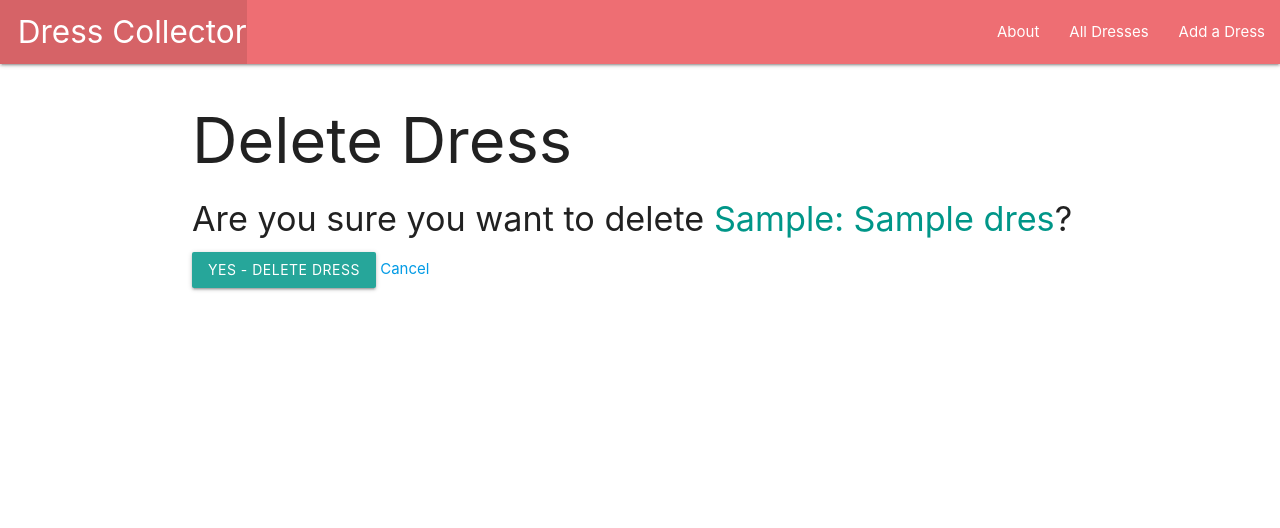
After one commit to mmarentette/dresscollector, a Django app: page /dresses/1/delete/ in a window 1280 px wide. The commit adds this page. Shown: the top 528 px of the page. Run offline with Django 5.2, Linux system fonts and the light colour scheme; tables that the repository leaves empty hold one stand-in row (values such as "Sample post").

Commit message:
Code update and delete functionality for dress

```diff
--- a/main_app/templates/dresses/detail.html
+++ b/main_app/templates/dresses/detail.html
@@ -9,6 +9,10 @@
         <p>Collection: {{ dress.collection }}</p>
         <p>Style: {{ dress.style }}</p>
     </div>
+    <div class="card-action">
+        <a href="{% url 'dresses_update' dress.id %}">Edit</a>
+        <a href="{% url 'dresses_delete' dress.id %}">Delete</a>
+    </div>
 </div>
 
 {% endblock content %}
--- /dev/null
+++ b/main_app/templates/main_app/dress_confirm_delete.html
@@ -0,0 +1,14 @@
+{% extends 'base.html' %}
+
+{% block content %}
+
+<h1>Delete Dress</h1>
+<h4>Are you sure you want to delete <span class="teal-text">{{ dress.designer }}: {{ dress.name }}</span>?</h4>
+
+<form action="" method="POST">
+    {% csrf_token %}
+    <button type="submit" class="btn">Yes - Delete Dress</button>
+    <a href="{% url 'detail' dress.id %}">Cancel</a>
+</form>
+
+{% endblock content %}
--- a/main_app/urls.py
+++ b/main_app/urls.py
@@ -8,4 +8,7 @@ urlpatterns = [
     path('dresses/<int:dress_id>/', views.dresses_detail, name='detail'),
     # Notice that we don't have to put the create view above the detail view because, unlike Express, Django won't match a route unless the second segment has an integer (and therefore it won't match 'create' to the integer above)
     path('dresses/create/', views.DressCreate.as_view(), name='dresses_create'),
+    # Note: we must use pk as named parameter instead of dress_id; this is convention for CBVs that work with model instances
+    path('dresses/<int:pk>/update/', views.DressUpdate.as_view(), name='dresses_update'),
+    path('dresses/<int:pk>/delete/', views.DressDelete.as_view(), name='dresses_delete'),
 ]
--- a/main_app/views.py
+++ b/main_app/views.py
@@ -1,5 +1,5 @@
 from django.shortcuts import render
-from django.views.generic.edit import CreateView
+from django.views.generic.edit import CreateView, UpdateView, DeleteView
 
 from .models import Dress
 
@@ -27,3 +27,11 @@ def dresses_detail(request, dress_id):
 class DressCreate(CreateView):
     model = Dress
     fields = '__all__' # fields can be used to limit or change the ordering of attributes from the model that are generated in the ModelForm
+
+class DressUpdate(UpdateView):
+    model = Dress
+    fields = '__all__'
+
+class DressDelete(DeleteView):
+    model = Dress
+    success_url = '/dresses'
```
Also changed, not shown: main_app/templates/main_app/dress_form.html (+7 -1 lines).
